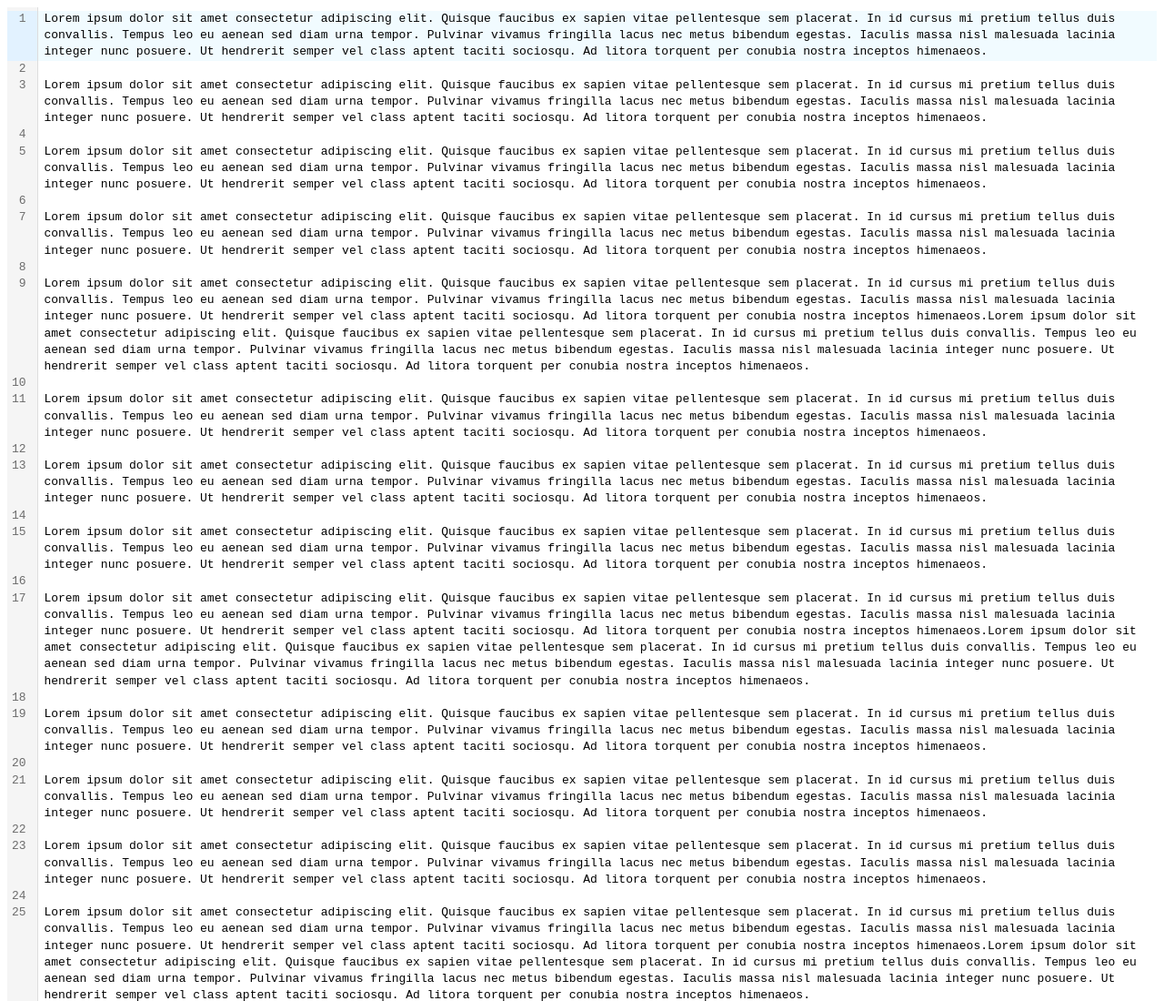
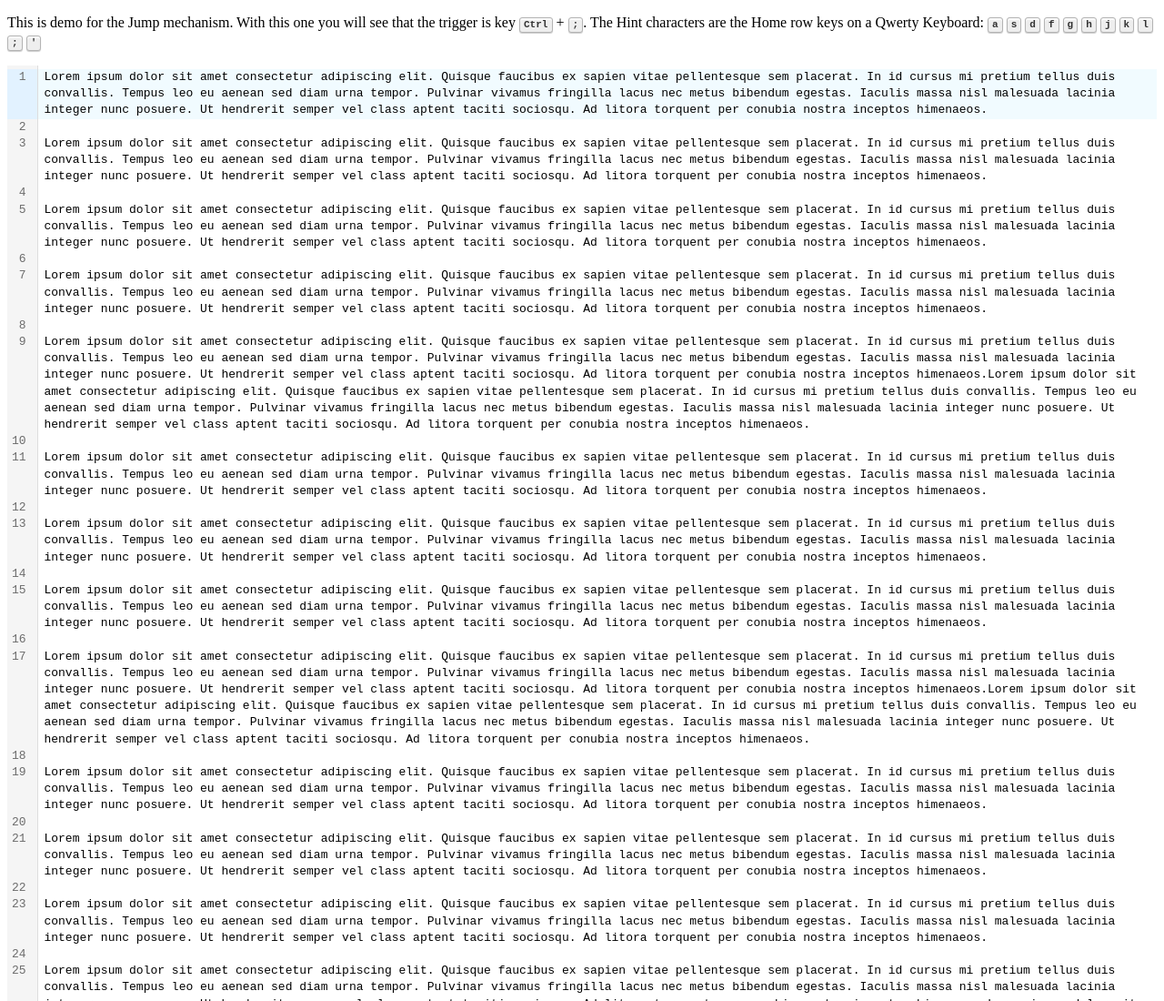
Before and after one commit to ff2400t/codemirror-jump, a website built with Vite: page index.html in a window 1280 px wide. Shown: the top 1100 px of the page at 91% size. Built offline with nearby package versions, Linux system fonts and the light colour scheme.

Commit message:
add some text and stlying to the demo page

```diff
--- a/index.html
+++ b/index.html
@@ -5,8 +5,41 @@
     <link rel="icon" type="image/svg+xml" href="/vite.svg" />
     <meta name="viewport" content="width=device-width, initial-scale=1.0" />
     <title>Vite + TS</title>
+    <style>
+      kbd {
+        background-color: #eee;
+        border-radius: 3px;
+        border: 1px solid #b4b4b4;
+        box-shadow:
+          0 1px 1px rgb(0 0 0 / 0.2),
+          0 2px 0 0 rgb(255 255 255 / 0.7) inset;
+        color: #333;
+        display: inline-block;
+        font-size: 0.85em;
+        font-weight: 700;
+        line-height: 1;
+        padding: 2px 4px;
+        white-space: nowrap;
+      }
+    </style>
   </head>
   <body>
+    <p>
+      This is demo for the Jump mechanism. With this one you will see that the
+      trigger is key <kbd>Ctrl</kbd> + <kbd>;</kbd>. The Hint characters are the
+      Home row keys on a Qwerty Keyboard:
+      <kbd>a</kbd>
+      <kbd>s</kbd>
+      <kbd>d</kbd>
+      <kbd>f</kbd>
+      <kbd>g</kbd>
+      <kbd>h</kbd>
+      <kbd>j</kbd>
+      <kbd>k</kbd>
+      <kbd>l</kbd>
+      <kbd>;</kbd>
+      <kbd>'</kbd>
+    </p>
     <div id="editor"></div>
     <script type="module" src="/demo/main.ts"></script>
   </body>
```
